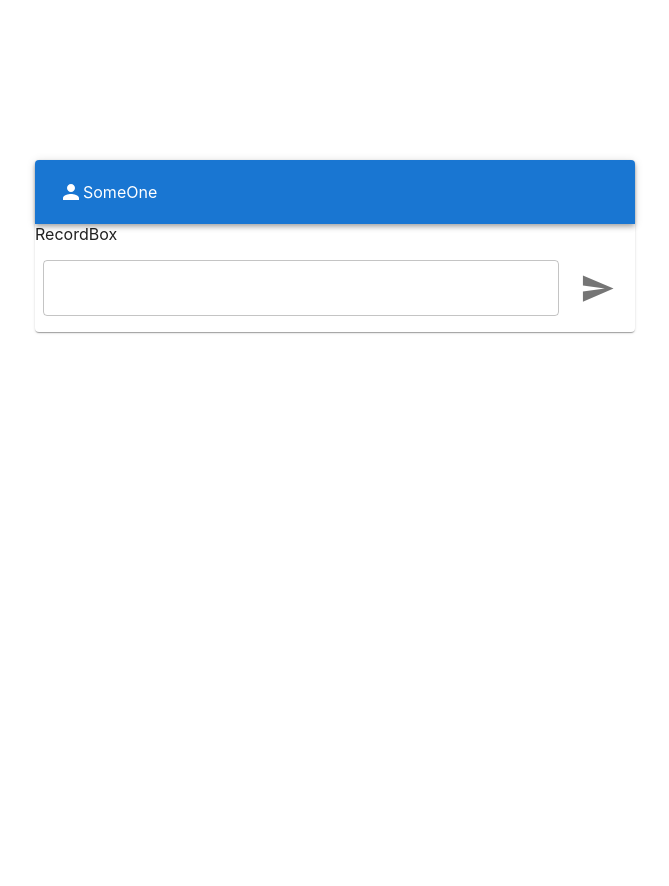
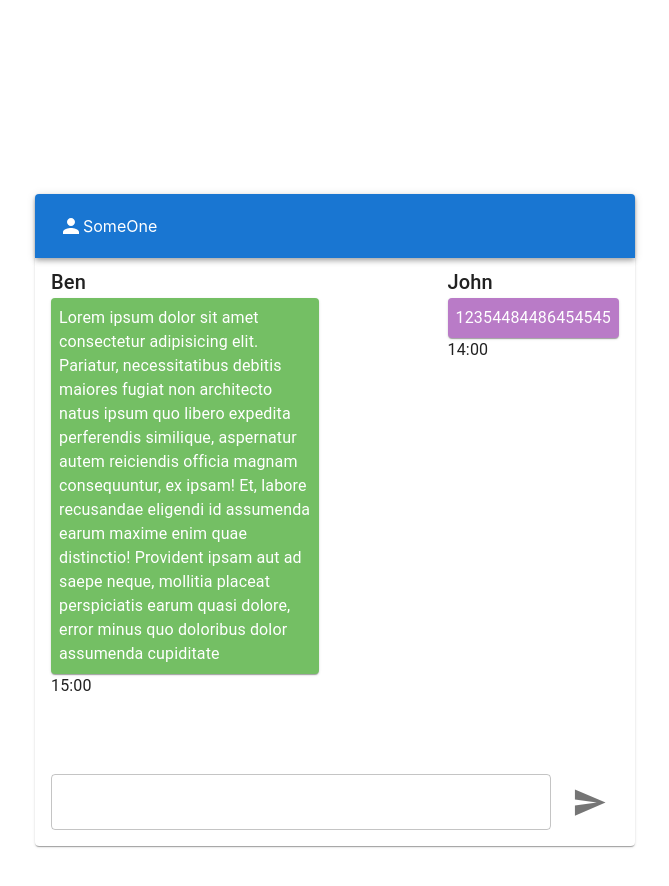
Before and after one commit to Joy-Honchan/socketio_practice, a React (Create React App) app: page / in a window 1280 px wide. Shown: the part 680-1566 px from the top of the page, without its empty margins (305-974 px from the left). Before the commit the page ends 1052 px from the top, so only its background shows below. Built offline with nearby package versions, Linux system fonts and the light colour scheme.

Commit message:
UI: RecordBox and Text Rect

```diff
--- a/package.json
+++ b/package.json
@@ -21,7 +21,7 @@
     "web-vitals": "^2.1.4"
   },
   "scripts": {
-    "start": "react-scripts start",
+    "start": "set PORT=3005 && react-scripts start",
     "build": "react-scripts build",
     "test": "react-scripts test",
     "eject": "react-scripts eject",
--- a/src/component/ChatBox/MessageSend.tsx
+++ b/src/component/ChatBox/MessageSend.tsx
@@ -3,7 +3,7 @@ import { Send } from '@mui/icons-material'
 
 export default function MessageSend() {
   return (
-    <Box sx={{ display: 'flex', px: 1, py: 2, gap: 1 }}>
+    <Box sx={{ display: 'flex', px: 2, py: 2, gap: 1 }}>
       <TextField sx={{ flex: '1 0 200px' }} />
       <IconButton sx={{ flex: '0 0 60px' }}>
         <Send fontSize="large" />
--- a/src/component/ChatBox/RecordBox/TextRec.tsx
+++ b/src/component/ChatBox/RecordBox/TextRec.tsx
@@ -1,5 +1,20 @@
-import React from 'react'
+import { Box, Paper, Typography } from '@mui/material'
+import { MsgType } from './type'
 
-export default function TextRec() {
-  return <div>TextRec</div>
+export default function TextRec({
+  msgData,
+  bgColor
+}: {
+  msgData: MsgType
+  bgColor: string
+}) {
+  return (
+    <Box>
+      <Typography variant="h6">{msgData.userName}</Typography>
+      <Paper sx={{ bgcolor: bgColor, display: 'inline-block', padding: 1 }}>
+        <Typography color={'white'}>{msgData.message}</Typography>
+      </Paper>
+      <Typography variant="body1">{msgData.time}</Typography>
+    </Box>
+  )
 }
--- a/src/component/ChatBox/RecordBox/index.tsx
+++ b/src/component/ChatBox/RecordBox/index.tsx
@@ -1,5 +1,40 @@
-import React from 'react'
+import { useState } from 'react'
+import { Box, Grid } from '@mui/material'
+import TextRec from './TextRec'
+import { MsgType } from './type'
 
 export default function RecordBox() {
-  return <div>RecordBox</div>
+  const [incomeMsg, setIncomeMsg] = useState<MsgType[]>([
+    {
+      userName: 'Ben',
+      time: '15:00',
+      message:
+        'Lorem ipsum dolor sit amet consectetur adipisicing elit. Pariatur, necessitatibus debitis maiores fugiat non architecto natus ipsum quo libero expedita perferendis similique, aspernatur autem reiciendis officia magnam consequuntur, ex ipsam!    Et, labore recusandae eligendi id assumenda earum maxime enim quae distinctio! Provident ipsam aut ad saepe neque, mollitia placeat perspiciatis earum quasi dolore, error minus quo doloribus dolor assumenda cupiditate'
+    }
+  ])
+  const [outsendMsg, setOutsendMsg] = useState<MsgType[]>([
+    {
+      userName: 'John',
+      time: '14:00',
+      message: '12354484486454545'
+    }
+  ])
+  return (
+    <Grid container sx={{ height: '500px', overflowY: 'auto' }}>
+      <Grid item xs={6} sx={{ px: 2, py: 1 }}>
+        {incomeMsg.map((msg, index) => (
+          <TextRec key={index} msgData={msg} bgColor="#74BF64" />
+        ))}
+      </Grid>
+      <Grid
+        item
+        xs={6}
+        sx={{ px: 2, py: 1, display: 'flex', justifyContent: 'end' }}
+      >
+        {outsendMsg.map((msg, index) => (
+          <TextRec key={index} msgData={msg} bgColor="#B97BC7" />
+        ))}
+      </Grid>
+    </Grid>
+  )
 }
--- /dev/null
+++ b/src/component/ChatBox/RecordBox/type.ts
@@ -0,0 +1,5 @@
+export interface MsgType {
+    userName: string
+    time: string
+    message: string
+}
--- a/src/component/ChatBox/index.tsx
+++ b/src/component/ChatBox/index.tsx
@@ -10,7 +10,13 @@ interface PropsType {
 export default function index({ userName }: PropsType) {
   return (
     <Box
-      sx={{ display: 'flex', justifyContent: 'center', alignItems: 'center' }}
+      sx={{
+        height: '100vh',
+        minHeight: 300,
+        display: 'flex',
+        justifyContent: 'center',
+        alignItems: 'center'
+      }}
     >
       <Paper sx={{ margin: 5, width: 600 }}>
         <AppBar />
--- a/src/component/NameInput.tsx
+++ b/src/component/NameInput.tsx
@@ -4,7 +4,8 @@ import { keyframes } from '@emotion/react'
 
 const shrinkUp = keyframes`
     to {
-        height: 150px
+        height: 0;
+        transform: translateY(-30px);
     }
 `
 export default function NameInput({
@@ -37,9 +38,15 @@ export default function NameInput({
         onChange={handleOnchange}
         label="Please Enter Your Name"
         variant="outlined"
+        disabled={shouldShrink}
       />
       <Box>
-        <Button variant="contained" onClick={handleClick} sx={{ ml: 1 }}>
+        <Button
+          disabled={shouldShrink}
+          variant="contained"
+          onClick={handleClick}
+          sx={{ ml: 1 }}
+        >
           Start a Chat
         </Button>
       </Box>
```
